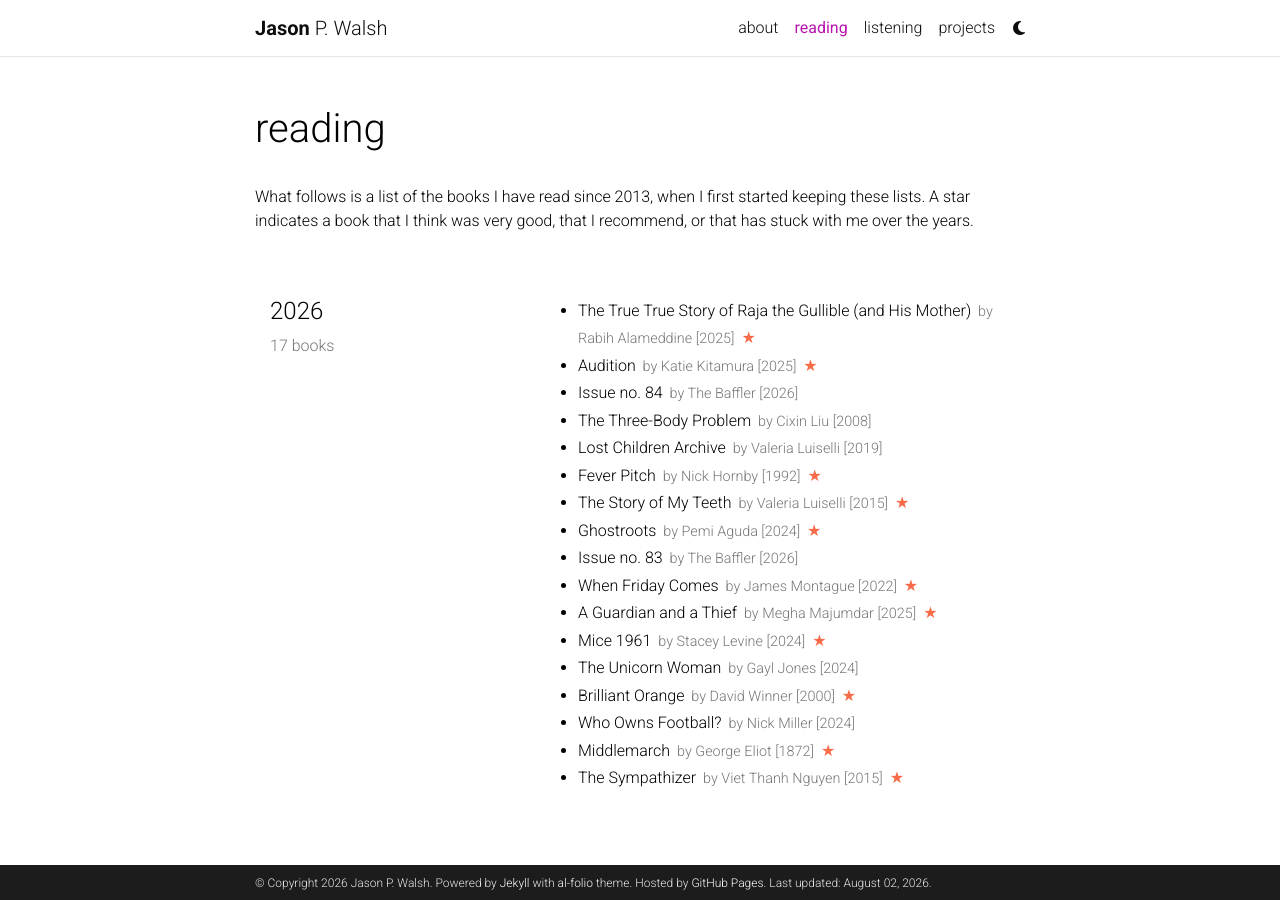
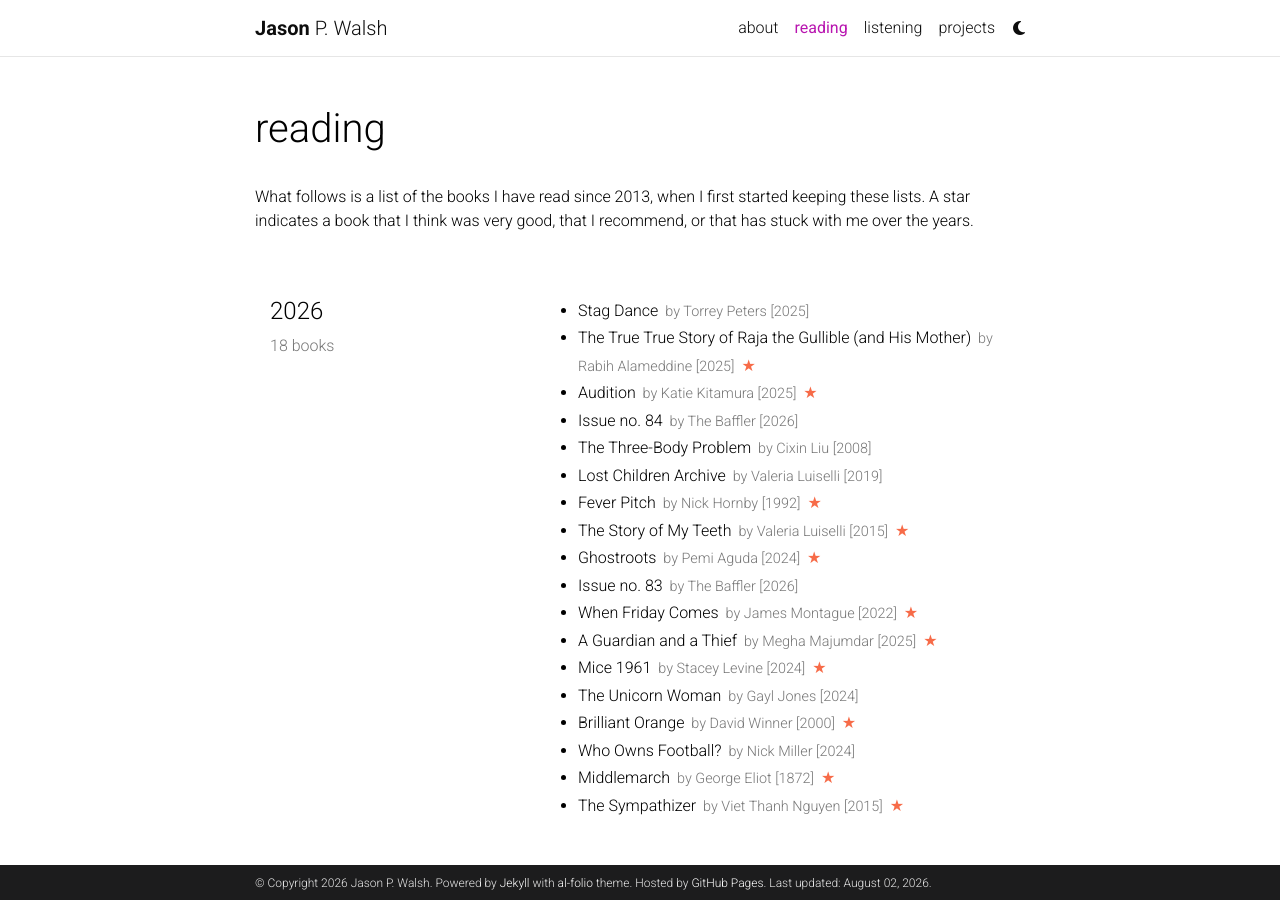
Before and after one commit to jwals23/jwals23.github.io, a Jekyll site: the page built from _pages/reading.md, in a window 1280 px wide and 900 px high. Built offline with Jekyll 4.4.1, drawn with Linux system fonts in a browser that asks for light colours; comment, search, counter and statistics services are not loaded; a style sheet for code colours, icons or effects is not loaded.

Commit message:
Update reading.yml

```diff
--- a/_data/reading.yml
+++ b/_data/reading.yml
@@ -1,6 +1,10 @@
 list:
   - year: "2026"
     books:
+      - title: Stag Dance
+        author: Torrey Peters
+        year: 2025
+
       - title: The True True Story of Raja the Gullible (and His Mother)
         author: Rabih Alameddine
         year: 2025
```
